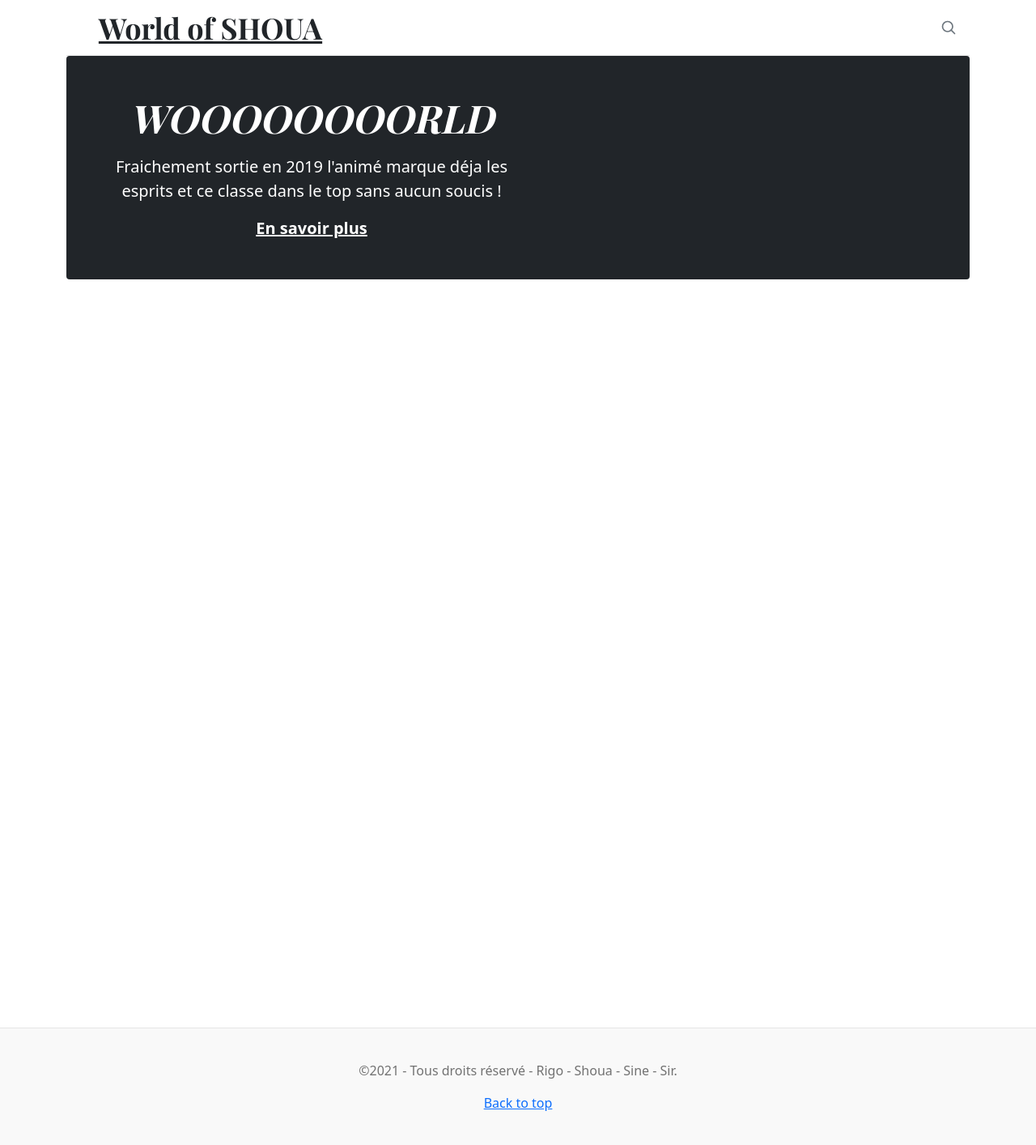
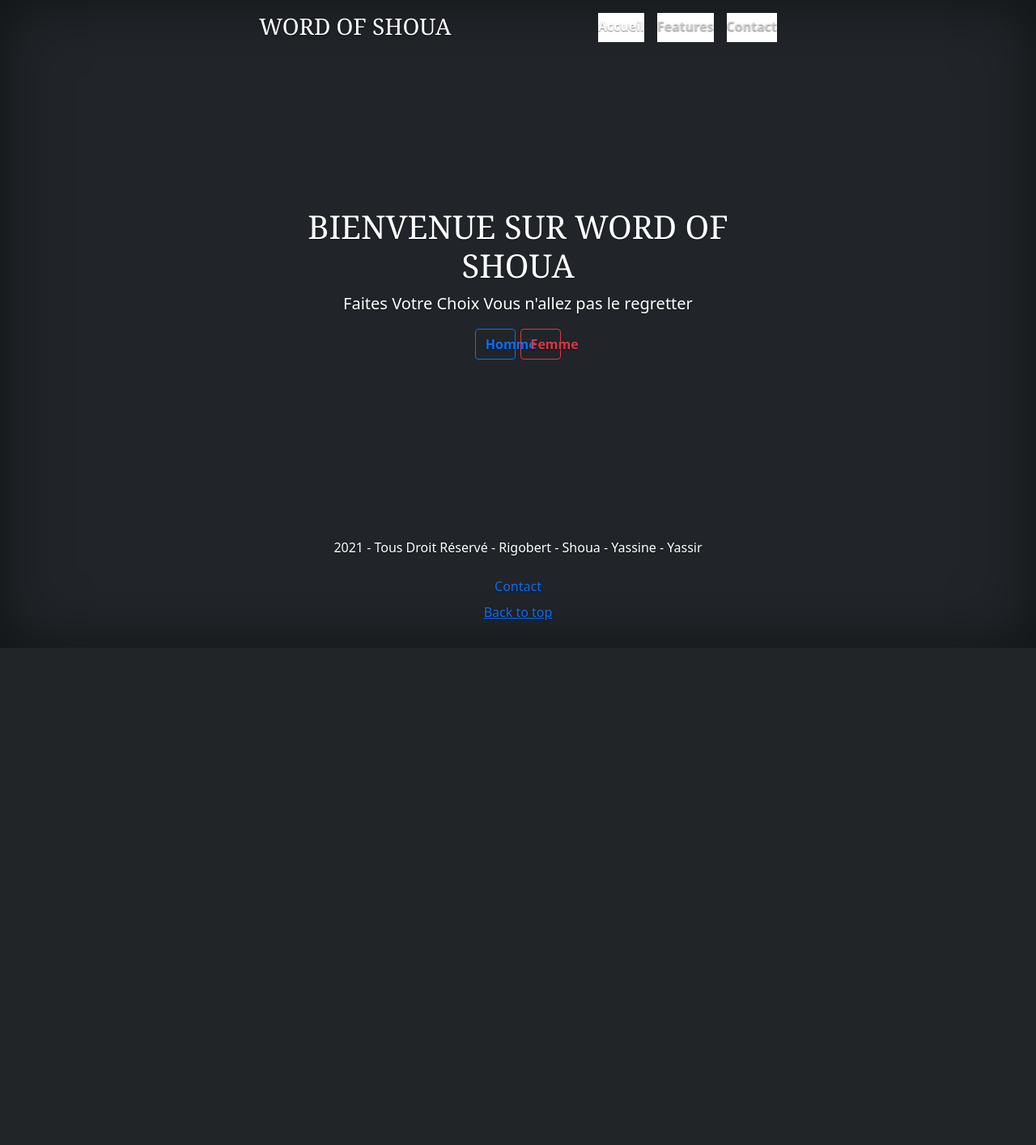
Before and after one commit to TheYassir/ARYHA, a Symfony app: template templates/base.html.twig in a window 1280 px wide. Shown: the whole page at 81% size. After the commit the page ends 800 px from the top, so only its background shows below. Run offline with Twig, Linux system fonts and the light colour scheme; the template is opened without the code that fills it, so the values that code supplies are empty; some libraries are stand-ins or nearby versions.

Commit message:
premier jour du projet

```diff
--- a/public/CSS/shop.css
+++ b/public/CSS/shop.css
@@ -1,18 +1,18 @@
 /* stylelint-disable selector-list-comma-newline-after */
-.azerty{
+.azerty {
   max-height: 200px;
 }
 
-  .bg-comments{
+.bg-comments {
   background-color: #e5e5e5;
 }
 
-  .img-modif{
+.img-modif {
   width: 100px;
   height: 200px;
 }
 
-  .conteneur-front{
+.conteneur-front {
   min-height: 150vh !important;
 }
 
@@ -22,7 +22,8 @@
 }
 
 .blog-header-logo {
-      font-family: "Playfair Display", Georgia, "Times New Roman", serif/*rtl:Amiri, Georgia, "Times New Roman", serif*/;
+  font-family: "Playfair Display", Georgia, "Times New Roman",
+    serif /*rtl:Amiri, Georgia, "Times New Roman", serif*/;
   font-size: 2.25rem;
 }
 
@@ -30,8 +31,14 @@
   text-decoration: none;
 }
 
-    h1, h2, h3, h4, h5, h6 {
-      font-family: "Playfair Display", Georgia, "Times New Roman", serif/*rtl:Amiri, Georgia, "Times New Roman", serif*/;
+h1,
+h2,
+h3,
+h4,
+h5,
+h6 {
+  font-family: "Playfair Display", Georgia, "Times New Roman",
+    serif /*rtl:Amiri, Georgia, "Times New Roman", serif*/;
 }
 
 .display-4 {
@@ -62,9 +69,9 @@
 }
 
 .nav-scroller .nav-link {
-      padding-top: .75rem;
-      padding-bottom: .75rem;
-      font-size: .875rem;
+  padding-top: 0.75rem;
+  padding-bottom: 0.75rem;
+  font-size: 0.875rem;
 }
 
 .card-img-right {
@@ -76,9 +83,13 @@
   flex: 0 0 auto;
 }
 
-    .h-250 { height: 250px; }
+.h-250 {
+  height: 250px;
+}
 @media (min-width: 768px) {
-      .h-md-250 { height: 250px; }
+  .h-md-250 {
+    height: 250px;
+  }
 }
 
 /* Pagination */
@@ -96,7 +107,7 @@
   margin-bottom: 4rem;
 }
 .blog-post-title {
-      margin-bottom: .25rem;
+  margin-bottom: 0.25rem;
   font-size: 2.5rem;
 }
 .blog-post-meta {
@@ -112,8 +123,59 @@
   color: #727272;
   text-align: center;
   background-color: #f9f9f9;
-      border-top: .05rem solid #e5e5e5;
+  border-top: 0.05rem solid #e5e5e5;
 }
 .blog-footer p:last-child {
   margin-bottom: 0;
 }
+
+/*
+ * Globals
+ */
+
+/* Custom default button */
+.btn-secondary,
+.btn-secondary:hover,
+.btn-secondary:focus {
+  color: #fff;
+  text-shadow: none; /* Prevent inheritance from `body` */
+}
+
+/*
+ * Base structure
+ */
+
+body {
+  text-shadow: 0 0.05rem 0.1rem rgba(0, 0, 0, 0.5);
+  box-shadow: inset 0 0 5rem rgba(0, 0, 0, 0.5);
+}
+
+.cover-container {
+  max-width: 42em;
+}
+
+/*
+ * Header
+ */
+
+.nav-masthead .nav-link {
+  padding: 0.25rem 0;
+  font-weight: 700;
+  color: rgba(255, 255, 255, 0.5);
+  background-color: white;
+  border-bottom: 0.25rem solid transparent;
+}
+
+.nav-masthead .nav-link:hover,
+.nav-masthead .nav-link:focus {
+  border-bottom-color: rgba(255, 255, 255, 0.25);
+}
+
+.nav-masthead .nav-link + .nav-link {
+  margin-left: 1rem;
+}
+
+.nav-masthead .active {
+  color: #fff;
+  border-bottom-color: #fff;
+}
--- a/templates/base.html.twig
+++ b/templates/base.html.twig
@@ -1,24 +1,30 @@
 <!doctype html>
-<html lang="en">
+<html lang="en" class="h-100">
   <head>
     <meta charset="utf-8">
     <meta name="viewport" content="width=device-width, initial-scale=1">
-        <meta name="description" content="Notre Boutique e-commerce">
-        <meta name="author" content="Yassir Rigobert Khadija Yassine">
+    <meta name="description" content="">
+    <meta name="author" content="Mark Otto, Jacob Thornton, and Bootstrap contributors">
+    <meta name="generator" content="Hugo 0.88.1">
+    <title>Cover Template · Bootstrap v5.1</title>
+
+    <link rel="canonical" href="https://getbootstrap.com/docs/5.1/examples/cover/">
+
+    <link rel="stylesheet" href="https://cdn.jsdelivr.net/npm/bootstrap-icons@1.7.2/font/bootstrap-icons.css">
+
+    <!-- Bootstrap core CSS -->
 <link href="https://cdn.jsdelivr.net/npm/bootstrap@5.1.3/dist/css/bootstrap.min.css" rel="stylesheet" integrity="sha384-1BmE4kWBq78iYhFldvKuhfTAU6auU8tT94WrHftjDbrCEXSU1oBoqyl2QvZ6jIW3" crossorigin="anonymous">
-        <link rel="stylesheet" href="https://cdn.jsdelivr.net/npm/bootstrap-icons@1.7.2/font/bootstrap-icons.css">
-        <link rel="stylesheet" type="text/css" href="https://cdn.datatables.net/1.11.3/css/dataTables.bootstrap5.min.css">
-        <script type="text/javascript" language="javascript" src="https://code.jquery.com/jquery-3.5.1.js"></script>
-        <script type="text/javascript" language="javascript" src="https://cdn.datatables.net/1.11.3/js/jquery.dataTables.min.js"></script>
-        <script type="text/javascript" language="javascript" src="https://cdn.datatables.net/1.11.3/js/dataTables.bootstrap5.min.js"></script>
-        <script src="{{ asset('js/dataTable.js') }}"></script>
+
+    <!-- Favicons -->
+<link rel="apple-touch-icon" href="/docs/5.1/assets/img/favicons/apple-touch-icon.png" sizes="180x180">
+<link rel="icon" href="/docs/5.1/assets/img/favicons/favicon-32x32.png" sizes="32x32" type="image/png">
+<link rel="icon" href="/docs/5.1/assets/img/favicons/favicon-16x16.png" sizes="16x16" type="image/png">
+<link rel="manifest" href="/docs/5.1/assets/img/favicons/manifest.json">
+<link rel="mask-icon" href="/docs/5.1/assets/img/favicons/safari-pinned-tab.svg" color="#7952b3">
+<link rel="icon" href="/docs/5.1/assets/img/favicons/favicon.ico">
 <meta name="theme-color" content="#7952b3">
 
-        <title>
-            {% block title %}
 
-            {% endblock %}
-        </title>
     <style>
       .bd-placeholder-img {
         font-size: 1.125rem;
@@ -35,80 +41,44 @@
       }
     </style>
 
-        {% block stylesheets %}
 
-        {% endblock %}
-        <link href="https://fonts.googleapis.com/css?family=Playfair&#43;Display:700,900&amp;display=swap" rel="stylesheet">
-        <link href="{{ asset('css/shop.css') }}" rel="stylesheet">
+    <!-- Custom styles for this template -->
+    <link href="shop.css" rel="stylesheet">
   </head>
-    <body>
-        <div class="container">
-            <header class="blog-header py-3">
-                <div class="row flex-nowrap justify-content-between align-items-center">
-                    {# <div class="col-4 pt-1">
-                        {% if app.user %}
-                             <a class="link-secondary" href="{{ path('app_profil') }}" title=" Acces a votre compte">Bonjour <strong>{{ app.user.prenom }} {{ app.user.nom}}</strong></a>
-                        {% else %}
-                            <a class="link-secondary" href="{{ path('app_register') }}">Créer un compte</a>
-                        {% endif %}
-                    </div> #}
-                <div class="col-4 text-center">
-                    <a class="blog-header-logo text-center text-dark" href="">World of SHOUA</a>
-                </div>
-                    <div class="col-4 d-flex justify-content-end align-items-center">
-                        <a class="link-secondary" href="#" aria-label="Search">
-                        <svg xmlns="http://www.w3.org/2000/svg" width="20" height="20" fill="none" stroke="currentColor" stroke-linecap="round" stroke-linejoin="round" stroke-width="2" class="mx-3" role="img" viewBox="0 0 24 24"><title>Search</title><circle cx="10.5" cy="10.5" r="7.5"/><path d="M21 21l-5.2-5.2"/></svg>
-                        </a>
+  <body class="d-flex h-100 text-center text-white bg-dark">
 
-                        {# {% if is_granted('ROLE_ADMIN') %}
-                             <a class="btn btn-sm btn-outline-info me-2" href="{{ path('app_admin') }}">BACKOFFICE</a>
-                        {% endif %}
-                        {% if app.user %}
-                            <a class="btn btn-sm btn-outline-danger" href="{{ path('app_logout') }}">Deconnexion</a>
-                        {% else %}
-                            <a class="btn btn-sm btn-outline-success" href="{{ path('app_login') }}">Identifiez-vous</a>
-                        {% endif %} #}
-
-                    </div>
+    <div class="cover-container d-flex w-100 h-100 p-3 mx-auto flex-column">
+    <header class="mb-auto">
+        <div>
+        <h3 class="float-md-start mb-0">WORD OF SHOUA</h3>
+        <nav class="nav nav-masthead justify-content-center float-md-end">
+            <a class="nav-link active" aria-current="page" href="#">Accueil</a>
+            <a class="nav-link" href="#">Features</a>
+            <a class="nav-link" href="#">Contact</a>
+        </nav>
         </div>
     </header>
 
-            {# <div class="nav-scroller py-1 mb-2">
-                <nav class="nav d-flex justify-content-between">
-                    {% if app.user %}
-                        <a class="p-2 link-secondary" href="{{ path('blog_create') }}">Nouvel article</a>
-                    {% endif %}
-                    {{ render(controller('App\\Controller\\BlogController::allCategory')) }}
-                </nav>
-            </div> #}
-        </div>
+        <h1>BIENVENUE SUR WORD OF SHOUA</h1>
 
-        <main class="container conteneur-front">
-
-     <div class="p-4 p-md-5 mb-4 text-white rounded bg-dark">
-        <div class="col-md-6 px-0 text-center">
-            <h1 class="display-4 fst-italic">WOOOOOOOORLD</h1>
-            <p class="lead my-3">Fraichement sortie en 2019 l'animé marque déja les esprits et ce classe dans le top sans aucun soucis !</p>
-                <p class="lead mb-0"><a href="" class="text-white fw-bold">En savoir plus</a></p>
-        </div>
-    </div>
-
-        {% block body %}
-
-        {% endblock %}
+    <main class="px-3">
+        <p class="lead">Faites Votre Choix Vous n'allez pas le regretter</p>
+        <p class="lead">
+        <a href="#" class="btn btn-outline-light border-primary fw-bold text-primary col-1">Homme</a>
+        <a href="#" class="btn btn-outline-light border-danger fw-bold text-danger col-1">Femme</a>
+        </p>
     </main>
 
-        <footer class="blog-footer">
-            <p>&copy;2021 - Tous droits réservé - Rigo - Shoua - Sine - Sir</a>.</p>
+    <footer class="mt-auto text-white-100">
+        <p>2021 - Tous Droit Réservé - Rigobert - Shoua - Yassine - Yassir </p>
+        <a class="nav-link" href="#">Contact</a>
         <p>
             <a href="#">Back to top</a>
         </p>
     </footer>
+    </div>
 
-        {% block javascripts %}
 
-        {% endblock %}
-        <script src="https://cdn.jsdelivr.net/npm/@popperjs/core@2.10.2/dist/umd/popper.min.js" integrity="sha384-7+zCNj/IqJ95wo16oMtfsKbZ9ccEh31eOz1HGyDuCQ6wgnyJNSYdrPa03rtR1zdB" crossorigin="anonymous"></script>
-        <script src="https://cdn.jsdelivr.net/npm/bootstrap@5.1.3/dist/js/bootstrap.min.js" integrity="sha384-QJHtvGhmr9XOIpI6YVutG+2QOK9T+ZnN4kzFN1RtK3zEFEIsxhlmWl5/YESvpZ13" crossorigin="anonymous"></script>
+
   </body>
 </html>
```
Lines whose indentation alone changed are shown as unchanged.
